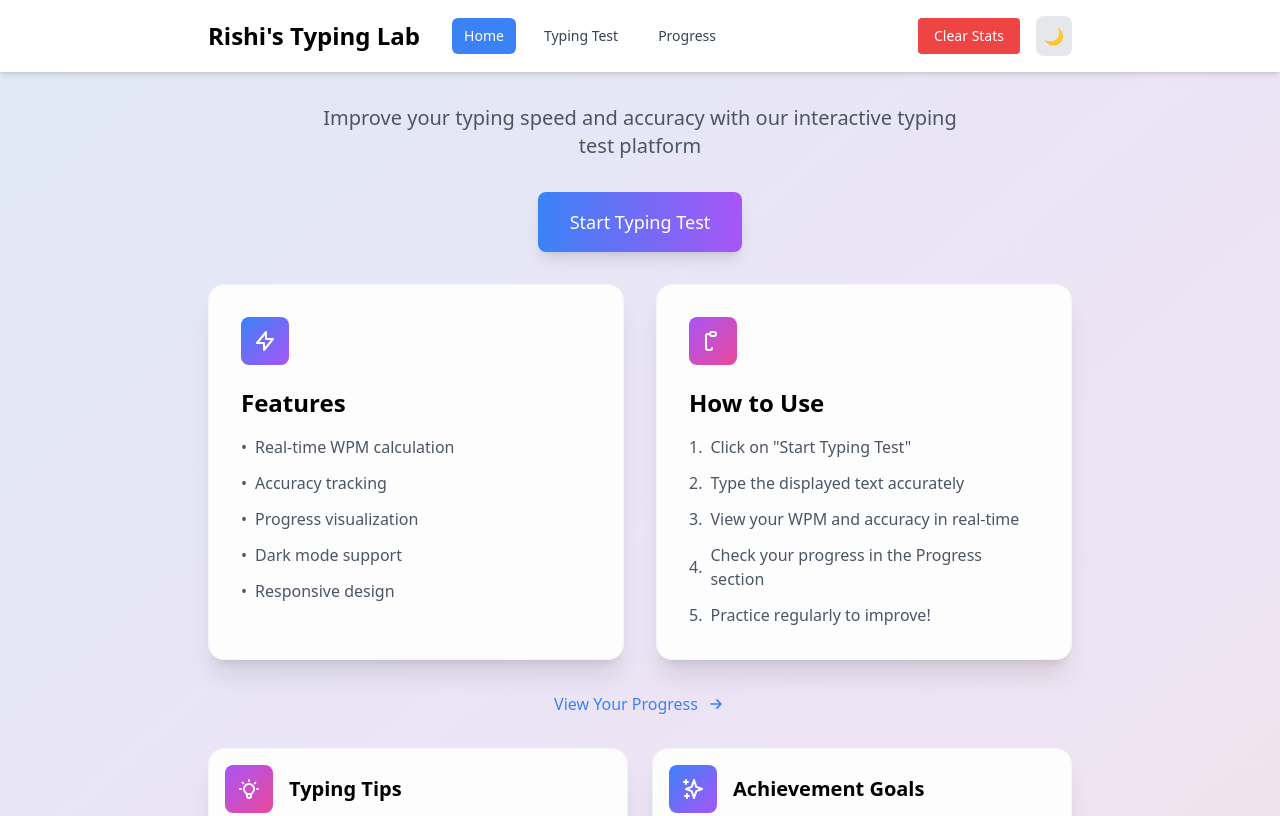
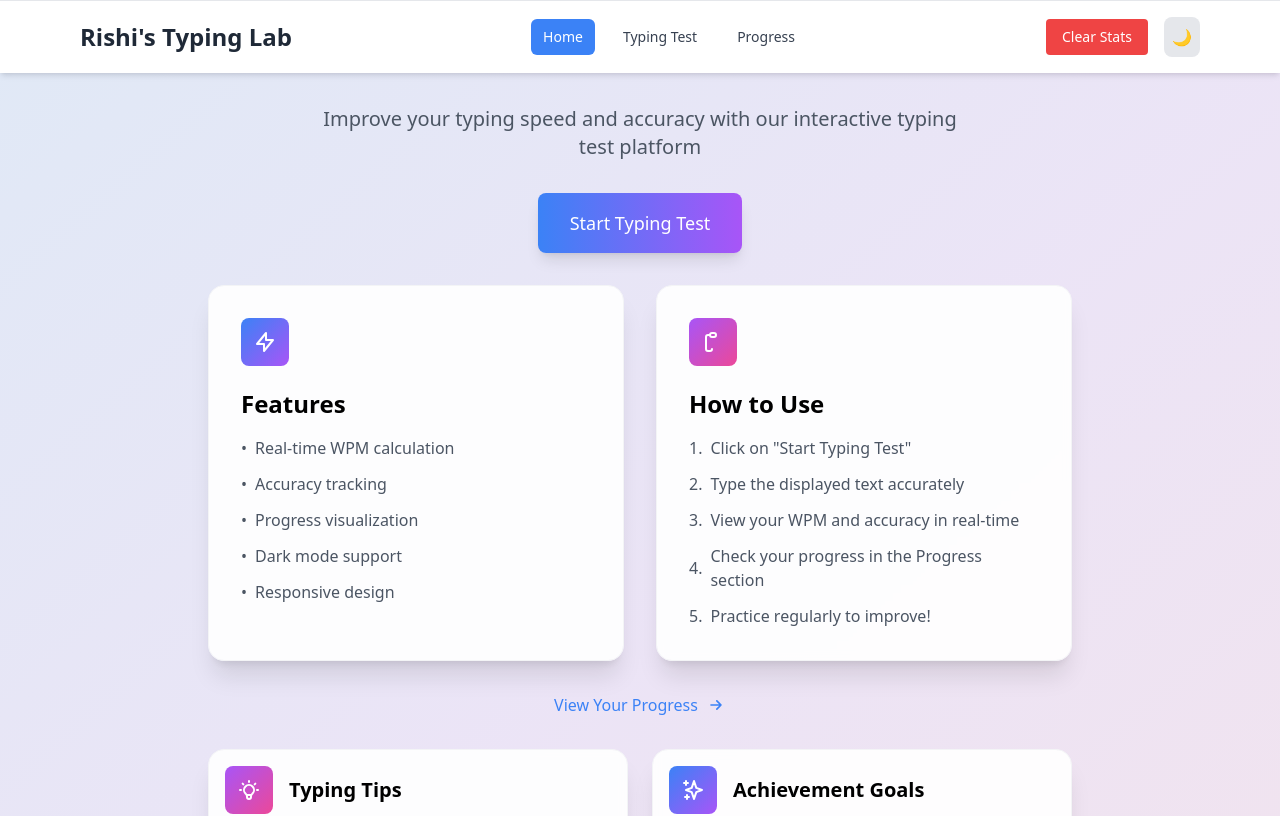
Before and after one commit to rishi-tiwari023/rishis-typing-lab, a React (Create React App) app: page / in a window 1280 px wide. Shown: the top 816 px of the page. Built offline with nearby package versions, Linux system fonts and the light colour scheme.

Commit message:
restructured navbar layout and positioning

```diff
--- a/src/components/Navbar.jsx
+++ b/src/components/Navbar.jsx
@@ -6,18 +6,19 @@ function Navbar({ isDarkMode, toggleDarkMode, handleClearStats }) {
   const currentPath = location.pathname;
 
   return (
-    <nav className={`w-full py-4 ${isDarkMode ? 'bg-gray-800' : 'bg-white'} shadow-md`}>
-      <div className="container mx-auto px-4 max-w-4xl">
-        <div className="flex justify-between items-center">
-          <div className="flex items-center space-x-8">
-            <h1 className="text-2xl font-bold dark:text-white">
+    <nav className={`w-full py-4 ${isDarkMode ? 'bg-gray-800' : 'bg-white'} shadow-md border-t border-gray-200 dark:border-gray-700`}>
+      <div className="container mx-auto px-4 max-w-6xl">
+        <div className="flex items-center justify-between">
+          {/* Page Title - Left */}
+          <h1 className="text-2xl font-bold text-gray-800 dark:text-white ml-0">
             Rishi's Typing Lab
           </h1>
+
+          {/* Navigation Links - Center */}
           <div className="flex space-x-4">
             <Link
               to="/"
-                className={`px-3 py-2 rounded-md text-sm font-medium ${
-                  currentPath === '/'
+              className={`px-3 py-2 rounded-md text-sm font-medium ${currentPath === '/'
                 ? 'bg-blue-500 text-white'
                 : 'text-gray-700 dark:text-gray-200 hover:bg-gray-100 dark:hover:bg-gray-700'
                 }`}
@@ -26,8 +27,7 @@ function Navbar({ isDarkMode, toggleDarkMode, handleClearStats }) {
             </Link>
             <Link
               to="/test"
-                className={`px-3 py-2 rounded-md text-sm font-medium ${
-                  currentPath === '/test'
+              className={`px-3 py-2 rounded-md text-sm font-medium ${currentPath === '/test'
                 ? 'bg-blue-500 text-white'
                 : 'text-gray-700 dark:text-gray-200 hover:bg-gray-100 dark:hover:bg-gray-700'
                 }`}
@@ -36,8 +36,7 @@ function Navbar({ isDarkMode, toggleDarkMode, handleClearStats }) {
             </Link>
             <Link
               to="/progress"
-                className={`px-3 py-2 rounded-md text-sm font-medium ${
-                  currentPath === '/progress'
+              className={`px-3 py-2 rounded-md text-sm font-medium ${currentPath === '/progress'
                 ? 'bg-blue-500 text-white'
                 : 'text-gray-700 dark:text-gray-200 hover:bg-gray-100 dark:hover:bg-gray-700'
                 }`}
@@ -45,7 +44,8 @@ function Navbar({ isDarkMode, toggleDarkMode, handleClearStats }) {
               Progress
             </Link>
           </div>
-          </div>
+
+          {/* Action Buttons - Right */}
           <div className="flex items-center space-x-4">
             <button
               onClick={handleClearStats}
```
Lines whose indentation alone changed are shown as unchanged.
